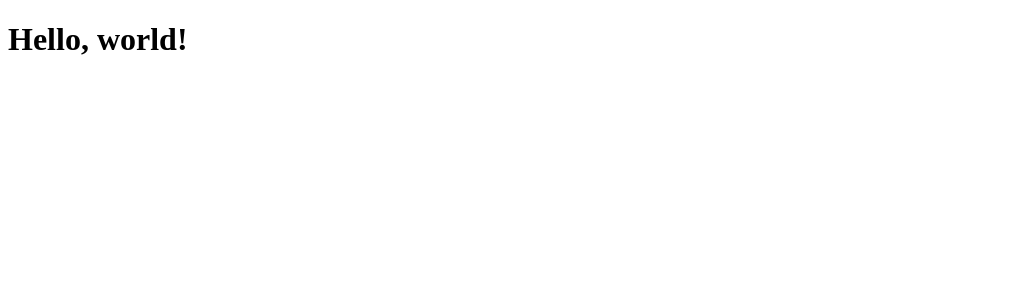
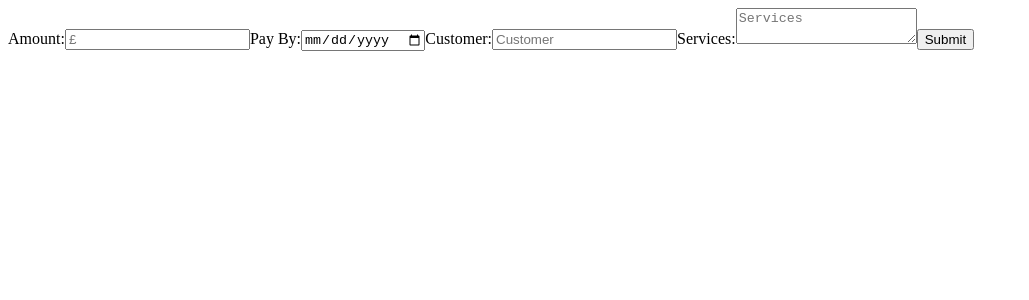
Before and after one commit to oilyquack/Nimbla-Invoice-Tracker, a React app: page / in a window 1280 px wide. Shown: the top 300 px of the page, without its empty margins (0-1029 px from the left). Built offline with nearby package versions, Linux system fonts and the light colour scheme.

Commit message:
add submit form

```diff
--- a/src/components/App.js
+++ b/src/components/App.js
@@ -1,10 +1,11 @@
 import React from "react";
+import SubmitForm from "./SubmitForm";
 
 class App extends React.Component {
   render() {
     return (
       <div>
-        <h1>Hello, world!</h1>
+        <SubmitForm />
       </div>
     );
   }
--- /dev/null
+++ b/src/components/SubmitForm.js
@@ -0,0 +1,29 @@
+import React from "react";
+
+class SubmitForm extends React.Component {
+  constructor() {
+    super();
+  }
+
+  render() {
+    return (
+      <form className="app__form">
+        <label>Amount:</label>
+        <input id="amount-input" placeholder="£" type="number" />
+
+        <label>Pay By:</label>
+        <input id="date-input" placeholder="Date" type="date" />
+
+        <label>Customer:</label>
+        <input id="customer-input" placeholder="Customer" type="text" />
+
+        <label>Services:</label>
+        <textarea id="services-input" placeholder="Services" type="text" />
+
+        <button type="submit">Submit</button>
+      </form>
+    );
+  }
+}
+
+export default SubmitForm;
```
Also changed, not shown: 1 other file (tests, documents, lock files or other folders).
